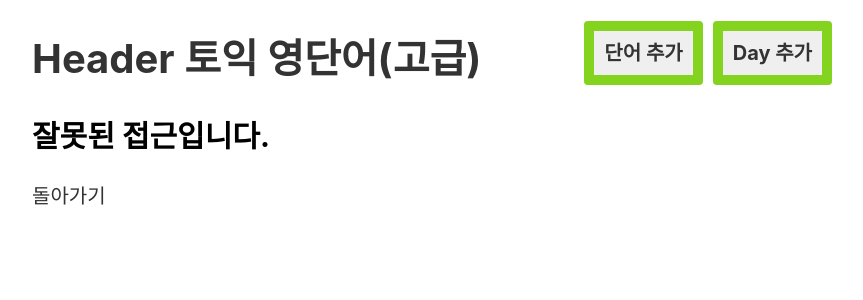
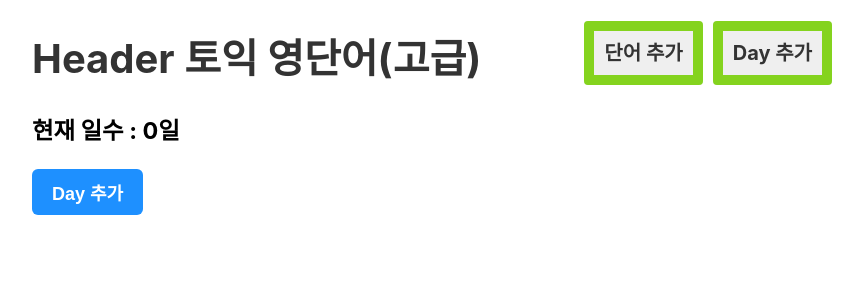
Before and after one commit to ryussjxtest/react_voca_test, a React (Create React App) app: page /create_day in a window 1280 px wide. Shown: the top 300 px of the page, without its empty margins (208-1071 px from the left). Built offline with nearby package versions, Linux system fonts and the light colour scheme; no server answers.

Commit message:
CRUD Create Post Day n History

```diff
--- a/src/App.js
+++ b/src/App.js
@@ -5,6 +5,7 @@ import Header  from './component/Header';
 import { BrowserRouter ,Switch , Route} from 'react-router-dom';
 import EmptyPage from "./component/EmptyPage";
 import CreateWord from "./component/CreateWord";
+import CreateDay from "./component/CreateDay";
 
 function App() {
   return (
@@ -22,6 +23,9 @@ function App() {
           {/* 위의 조건에 맞지 않아야 여기로 온다. 위치에 주의하자. */}
           <Route path="/create_word">
             <CreateWord />
+          </Route>
+          <Route path="/create_day">
+            <CreateDay />
           </Route>
           <Route>
             <EmptyPage/>
--- /dev/null
+++ b/src/component/CreateDay.js
@@ -0,0 +1,34 @@
+import { useHistory } from "react-router-dom";
+import useFetch from "../hook/useFetch"
+
+export default function CreateDay(){
+  const days = useFetch("http://localhost:3001/days")
+  const history = useHistory();
+
+  function addDay(){
+    // console.log('[onSubmit engRef] ',newEng);
+    fetch(`http://localhost:3001/days`,{
+      method : "POST",
+      headers:{
+        "Content-Type" : "application/json",
+      },
+      body:JSON.stringify({
+        day: days.length + 1,
+      }),
+    }).then(res=>{
+      if(res.ok){
+        // alert("생성이 완료 되었습니다.")
+        console.log("POST OK  Day ", days.length + 1, '추가됨');
+        // 완료후 main으로 이동.
+        history.push("/");
+      }
+    })
+  }
+
+  return(
+    <div>
+      <h3>현재 일수 : {days.length}일</h3>
+      <button onClick={addDay}>Day 추가</button>
+    </div>
+  )
+}
--- a/src/component/Day.js
+++ b/src/component/Day.js
@@ -17,7 +17,7 @@ export default function Day(){
   return (
     <>
       <DayList />
-      <h2>Day {day?day:"ALL"}</h2>
+      <h2>Day {day?day:"ALL"}, 총 {words.length}개의 단어가 있습니다.</h2>
       <table>
         <tbody>
           {words.map(word=>(
--- a/src/component/DayList.js
+++ b/src/component/DayList.js
@@ -7,6 +7,7 @@ import useFetch from '../hook/useFetch';
 export default function DayList(){
 
   const days = useFetch("http://localhost:3001/days");
+
 
   return (
     <>
--- a/src/component/Header.js
+++ b/src/component/Header.js
@@ -9,7 +9,8 @@ export default function Header(){
       </h1>
       <div className='menu'>
         <Link to="/create_word" className='link'>단어 추가</Link>
-        <a href="#x" className='link'>Day 추가</a>
+        <Link to="/create_day" className='link'>Day 추가</Link>
+        {/* <a href="#x" className='link'>Day 추가</a> */}
       </div>
 
     </div>
```
